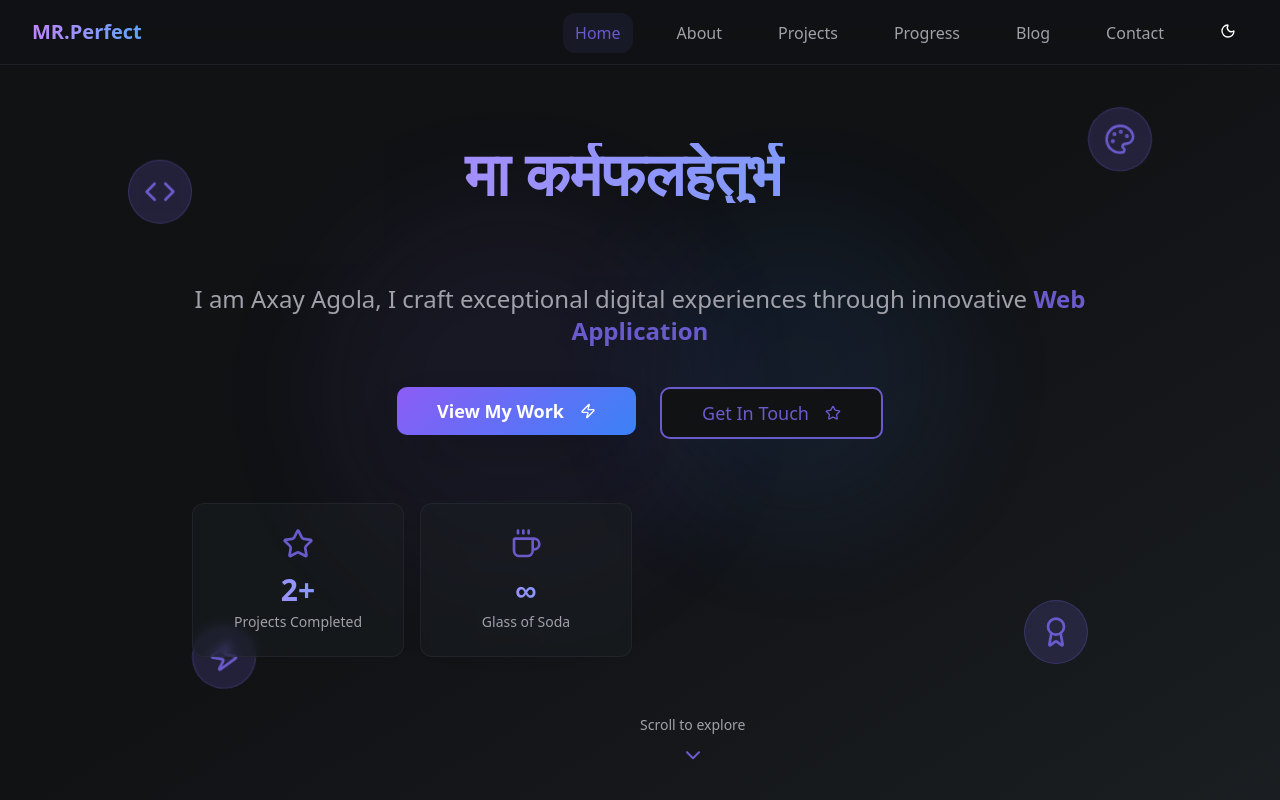
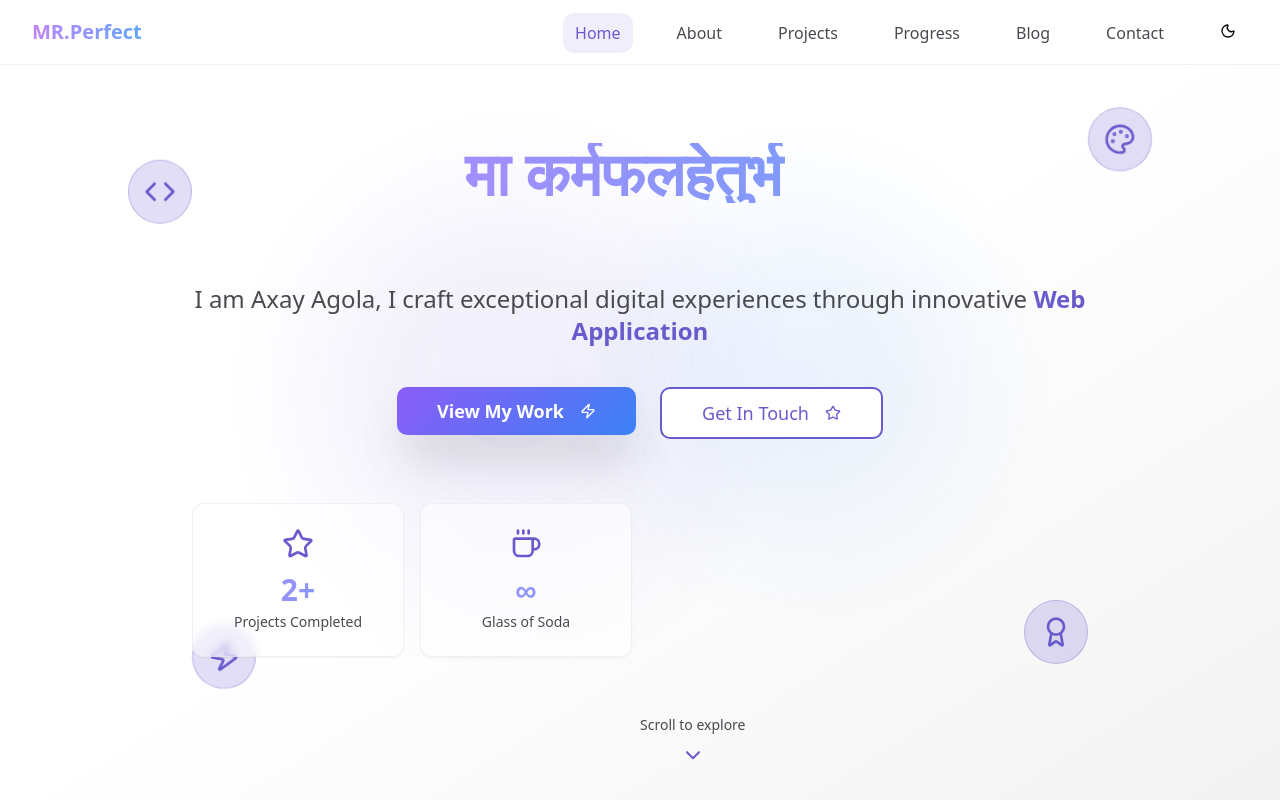
Before and after one commit to AxayAgola/Axay-Portfolio, a React (Vite) app: page / in a window 1280 px wide. Shown: the top 800 px of the page. Built offline with nearby package versions, Linux system fonts and the light colour scheme.

Commit message:
Update App.tsx

```diff
--- a/src/App.tsx
+++ b/src/App.tsx
@@ -37,7 +37,7 @@ function App() {
   return (
     <QueryClientProvider client={queryClient}>
       <TooltipProvider>
-        <div className="dark min-h-screen bg-background text-foreground">
+        <div className="white min-h-screen bg-background text-foreground">
           <Toaster />
           <Router />
         </div>
```
